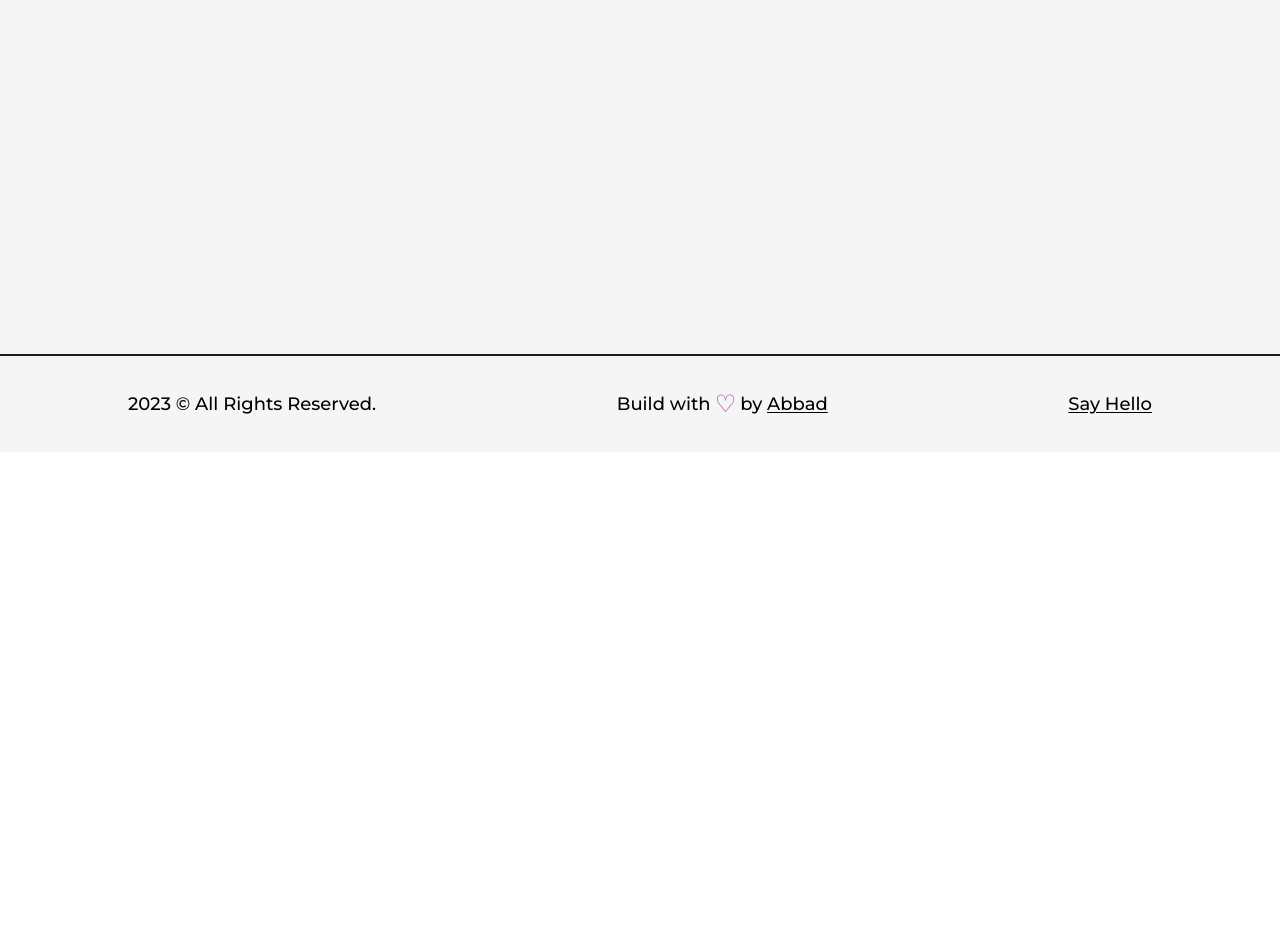
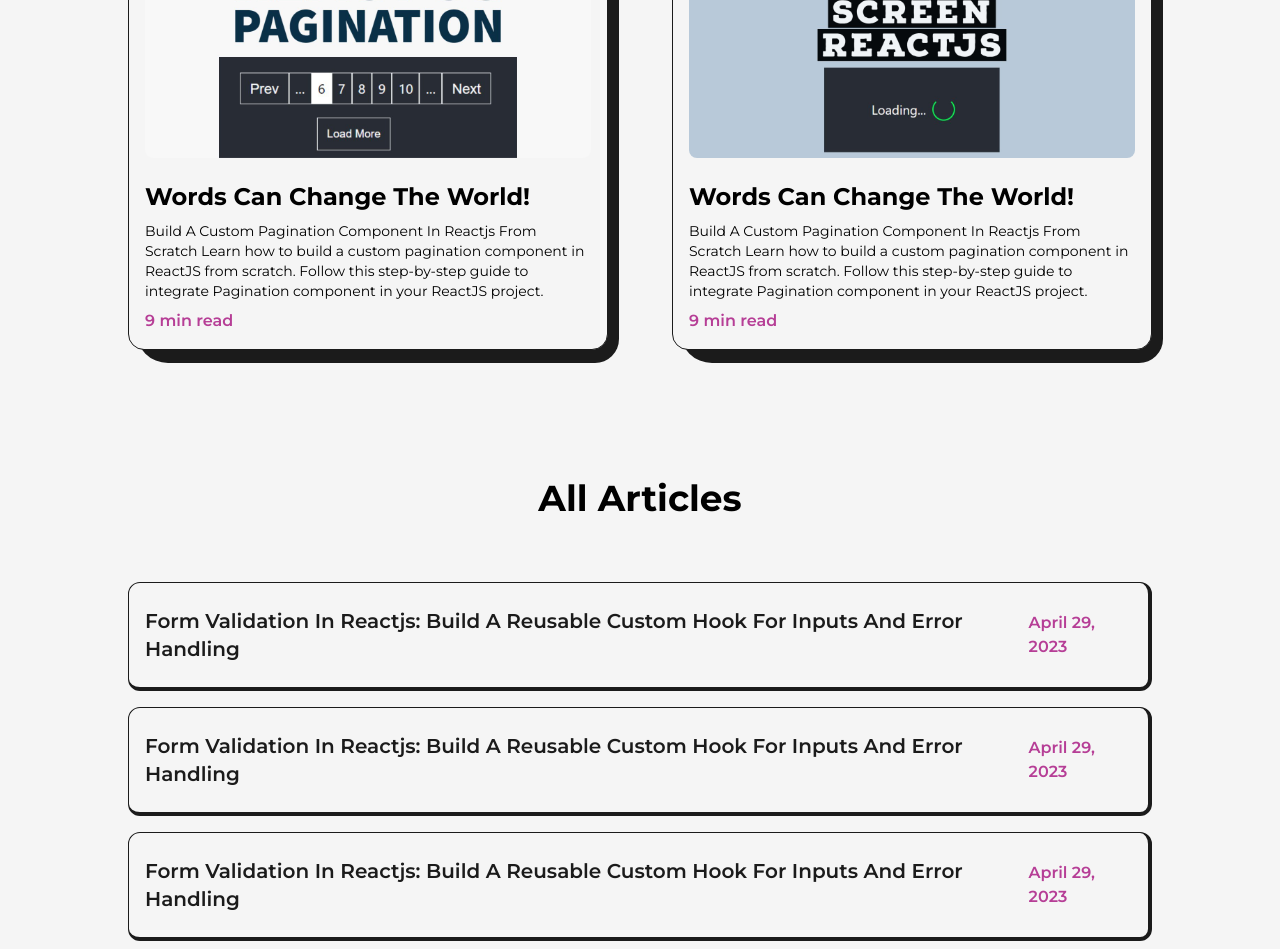
Before and after one commit to KangAbbad/personal-site-project, a Next.js app: page /articles in a window 1280 px wide. Before the commit this address had no page. Shown: the part 534-1483 px from the top of the page. Before the commit the page ends 986 px from the top, so only its background shows below. Built offline with nearby package versions, Linux system fonts and the light colour scheme.

Commit message:
feat: articles page

```diff
--- /dev/null
+++ b/src/pages/articles.jsx
@@ -0,0 +1,190 @@
+import AnimatedText from "@/components/AnimatedText";
+import Layout from "@/components/Layout";
+import { motion, useMotionValue } from "framer-motion";
+import Head from "next/head";
+import Image from "next/image";
+import Link from "next/link";
+import { useRef } from "react";
+
+const FramerImage = motion(Image);
+
+const MovieImg = ({ title, img, link }) => {
+  const x = useMotionValue(0);
+  const y = useMotionValue(0);
+  const imgRef = useRef(null);
+
+  function handleMouseMove(event) {
+    imgRef.current.style.display = "inline-block";
+    x.set(event.pageX);
+    y.set(-10);
+  }
+
+  function handleMouseLeave() {
+    imgRef.current.style.display = "none";
+    x.set(0);
+    y.set(0);
+  }
+
+  return (
+    <Link
+      href={link}
+      target="_blank"
+      onMouseMove={handleMouseMove}
+      onMouseLeave={handleMouseLeave}
+    >
+      <h2 className="capitalize text-xl font-semibold hover:underline">
+        {title}
+      </h2>
+      <FramerImage
+        ref={imgRef}
+        src={img}
+        alt={title}
+        height="0"
+        width="0"
+        sizes="100vw"
+        initial={{ opacity: 0 }}
+        whileInView={{
+          opacity: 1,
+          transition: {
+            duration: 0.2,
+          },
+        }}
+        className="z-10 h-auto w-96 hidden absolute rounded-lg"
+        style={{
+          x,
+          y,
+        }}
+      />
+    </Link>
+  );
+};
+
+const Article = ({ img, title, date, link }) => {
+  return (
+    <motion.li
+      initial={{ y: 200 }}
+      viewport={{ once: true }}
+      whileInView={{ y: 0, transition: { duration: 0.5, ease: "easeInOut" } }}
+      className="relative w-full p-4 py-6 my-4 rounded-xl flex items-center justify-between bg-light text-dark first:mt-0 border border-solid border-dark border-r-4 border-b-4"
+    >
+      <MovieImg img={img} link="/" title={title} />
+      <span className="text-primary font-semibold pl-4">{date}</span>
+    </motion.li>
+  );
+};
+
+const FeaturedArticle = ({ img, title, time, summary, link }) => {
+  return (
+    <li className="relative col-span-1 w-full h-full p-4 bg-light border border-solid border-dark rounded-2xl">
+      <div className="absolute top-0 -right-3 -z-10 w-[101%] h-[103%] rounded-[2rem] bg-dark rounded-br-3xl" />
+      <Link
+        href={link}
+        target="_blank"
+        className="w-full inline-block cursor-pointer overflow-hidden rounded-lg"
+      >
+        <FramerImage
+          src={img}
+          alt={title}
+          height="0"
+          width="0"
+          sizes="100vw"
+          whileHover={{ scale: 1.05 }}
+          transition={{ duration: 0.2 }}
+          className="h-auto w-full"
+        />
+      </Link>
+      <Link href={link} target="_blank">
+        <h2 className="capitalize text-2xl font-bold my-2 mt-4 hover:underline">
+          {title}
+        </h2>
+      </Link>
+      <p className="text-sm mb-2">{summary}</p>
+      <span className="text-primary font-semibold">{time}</span>
+    </li>
+  );
+};
+
+const ArticlesPage = () => {
+  return (
+    <>
+      <Head>
+        <title>Articles | kangabbad</title>
+        <meta name="description" content="Hi it's me, Kang Abbad!" />
+      </Head>
+      <main className="w-full mb-16 flex flex-col items-center justify-center overflow-hidden">
+        <Layout className="pt-16">
+          <AnimatedText text="Words Can Change The World" className="mb-16" />
+          <ul className="grid grid-cols-2 gap-16">
+            <FeaturedArticle
+              img="/images/articles/pagination-component-in-reactjs.jpg"
+              link="/"
+              summary="Build A Custom Pagination Component In Reactjs From Scratch
+Learn how to build a custom pagination component in ReactJS from scratch.
+Follow this step-by-step guide to integrate Pagination component in your ReactJS project."
+              time="9 min read"
+              title="Words Can Change The World!"
+            />
+            <FeaturedArticle
+              img="/images/articles/create-loading-screen in-react-js.jpg"
+              link="/"
+              summary="Build A Custom Pagination Component In Reactjs From Scratch
+Learn how to build a custom pagination component in ReactJS from scratch.
+Follow this step-by-step guide to integrate Pagination component in your ReactJS project."
+              time="9 min read"
+              title="Words Can Change The World!"
+            />
+          </ul>
+          <h2 className="font-bold text-4xl w-full text-center my-16 mt-32">
+            All Articles
+          </h2>
+          <ul>
+            <Article
+              date="April 29, 2023"
+              img="/images/articles/create-loading-screen in-react-js.jpg"
+              link="/"
+              title="Form Validation In Reactjs: Build A Reusable Custom Hook For Inputs And Error Handling"
+            />
+            <Article
+              date="April 29, 2023"
+              img="/images/articles/create-loading-screen in-react-js.jpg"
+              link="/"
+              title="Form Validation In Reactjs: Build A Reusable Custom Hook For Inputs And Error Handling"
+            />
+            <Article
+              date="April 29, 2023"
+              img="/images/articles/create-loading-screen in-react-js.jpg"
+              link="/"
+              title="Form Validation In Reactjs: Build A Reusable Custom Hook For Inputs And Error Handling"
+            />
+            <Article
+              date="April 29, 2023"
+              img="/images/articles/create-loading-screen in-react-js.jpg"
+              link="/"
+              title="Form Validation In Reactjs: Build A Reusable Custom Hook For Inputs And Error Handling"
+            />
+            <Article
+              date="April 29, 2023"
+              img="/images/articles/create-loading-screen in-react-js.jpg"
+              link="/"
+              title="Form Validation In Reactjs: Build A Reusable Custom Hook For Inputs And Error Handling"
+            />
+            <Article
+              date="April 29, 2023"
+              img="/images/articles/create-loading-screen in-react-js.jpg"
+              link="/"
+              title="Form Validation In Reactjs: Build A Reusable Custom Hook For Inputs And Error Handling"
+            />
+            <Article
+              date="April 29, 2023"
+              img="/images/articles/create-loading-screen in-react-js.jpg"
+              link="/"
+              title="Form Validation In Reactjs: Build A Reusable Custom Hook For Inputs And Error Handling"
+            />
+          </ul>
+        </Layout>
+      </main>
+    </>
+  );
+};
+
+export default ArticlesPage;
--- a/src/pages/projects.jsx
+++ b/src/pages/projects.jsx
@@ -1,9 +1,12 @@
 import AnimatedText from "@/components/AnimatedText";
 import { GithubIcon } from "@/components/Icons";
 import Layout from "@/components/Layout";
+import { motion } from "framer-motion";
 import Head from "next/head";
 import Image from "next/image";
 import Link from "next/link";
+
+const FramerImage = motion(Image);
 
 const FeaturedProject = ({ type, title, summary, img, link, github }) => {
   return (
@@ -14,12 +17,14 @@ const FeaturedProject = ({ type, title, summary, img, link, github }) => {
         target="_blank"
         className="w-1/2 cursor-pointer overflow-hidden rounded-lg"
       >
-        <Image
+        <FramerImage
           src={img}
           alt={title}
           height="0"
           width="0"
           sizes="100vw"
+          whileHover={{ scale: 1.05 }}
+          transition={{ duration: 0.2 }}
           className="h-full w-full"
         />
       </Link>
@@ -59,12 +64,14 @@ const Project = ({ type, title, summary, img, link, github }) => {
         target="_blank"
         className="w-full cursor-pointer overflow-hidden rounded-lg"
       >
-        <Image
+        <FramerImage
           src={img}
           alt={title}
           height="0"
           width="0"
           sizes="100vw"
+          whileHover={{ scale: 1.05 }}
+          transition={{ duration: 0.2 }}
           className="h-full w-full"
         />
       </Link>
```
Also changed, not shown: public/images/articles/create-loading-screen in-react-js.jpg (renamed from public/images/articles/create loading screen in react js.jpg), public/images/articles/pagination-component-in-reactjs.jpg (renamed from public/images/articles/pagination component in reactjs.jpg).
